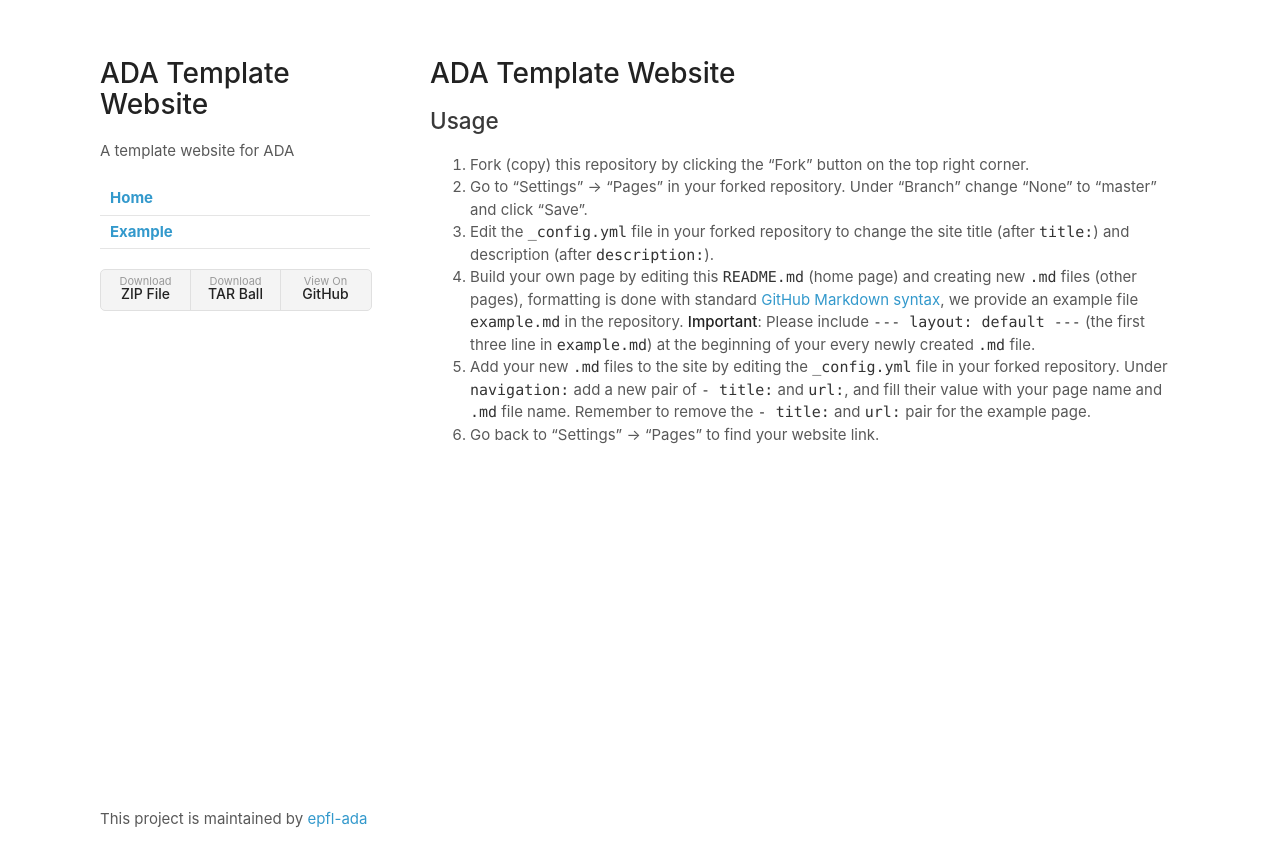
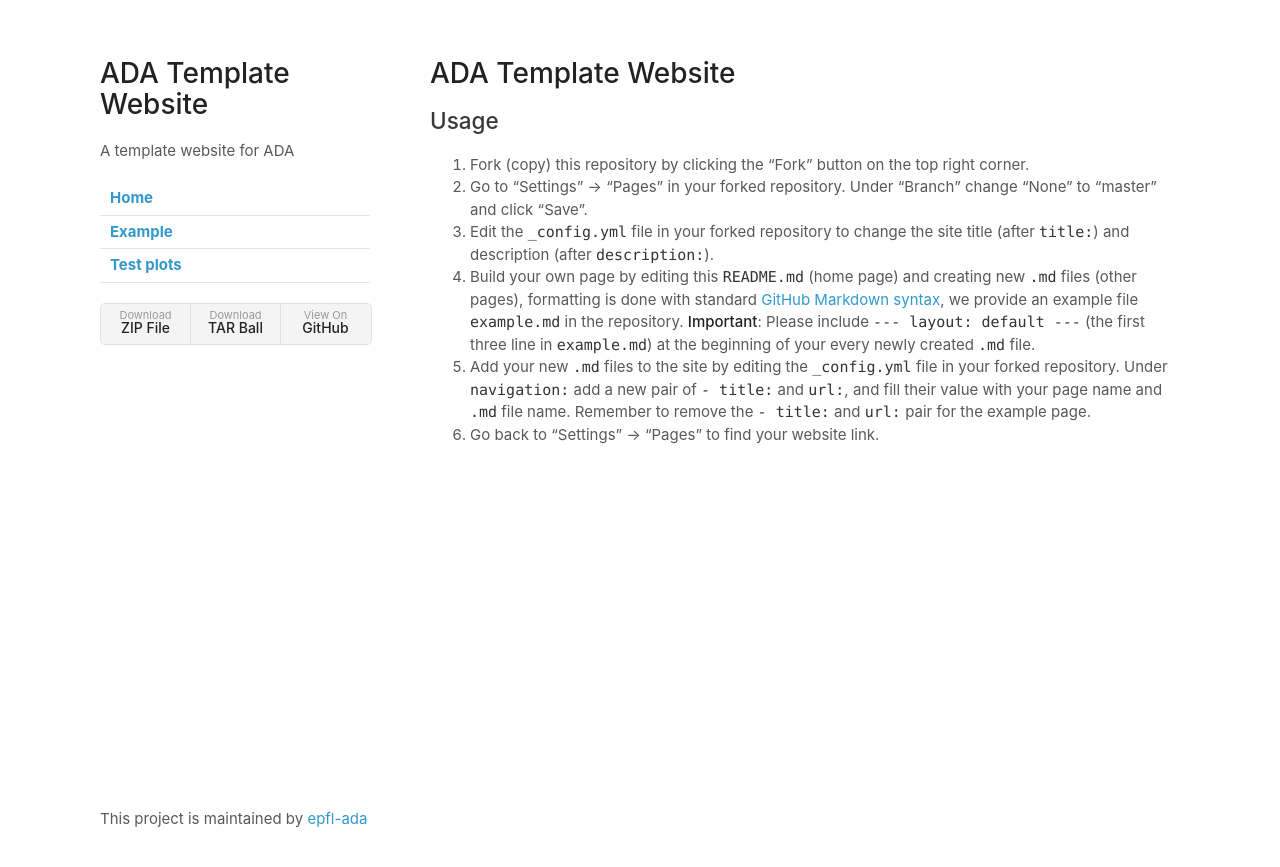
Before and after one commit to epfl-ada/ada-2023-project-rablashijupa, a Jekyll site: the page built from README 2.md, in a window 1280 px wide. Shown: the top 867 px of the page. Built offline with Jekyll 4.4.1, drawn with Linux system fonts in a browser that asks for light colours; our own code applies the rules of GitHub Pages for plain Markdown files.

Commit message:
Update _config.yml

```diff
--- a/_config.yml
+++ b/_config.yml
@@ -7,3 +7,5 @@ navigation:
     url: /
   - title: Example
     url: example
+  - title: Test plots
+    url: /results/Step 2-2.html
```
